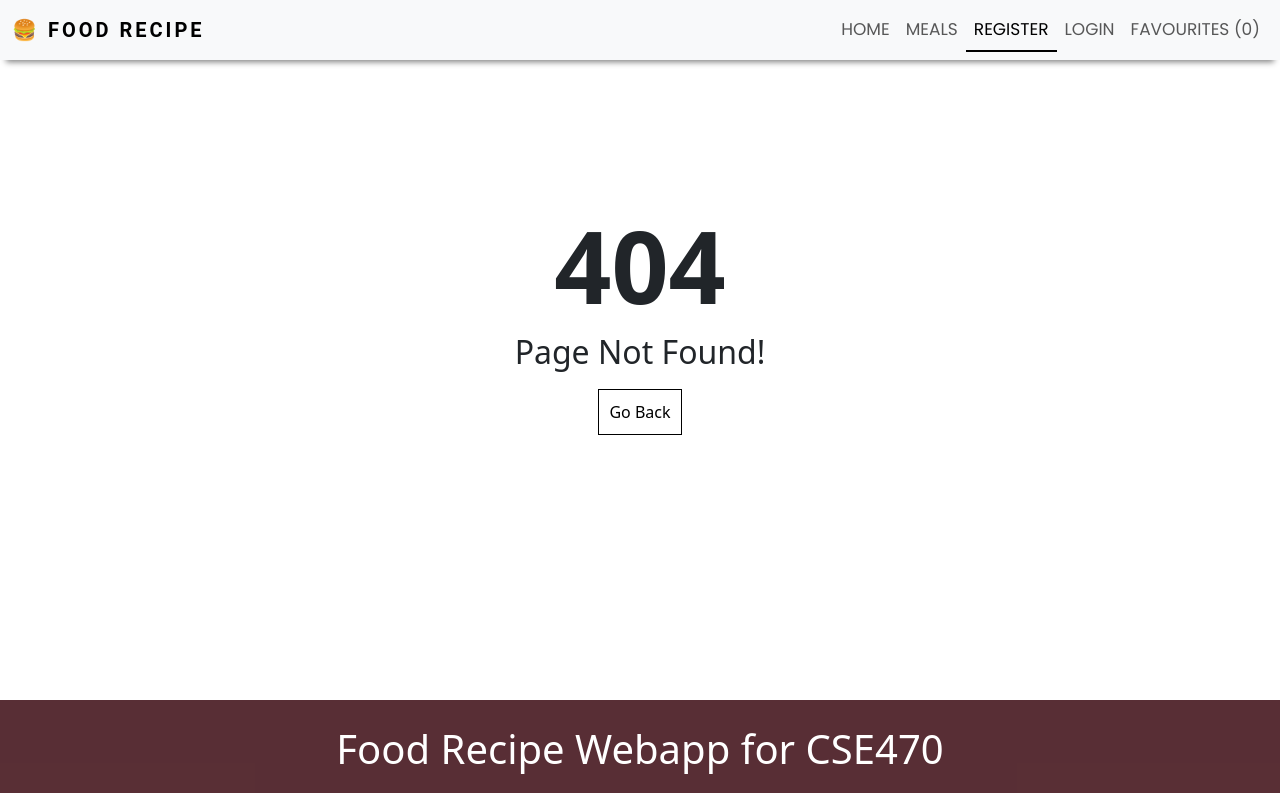
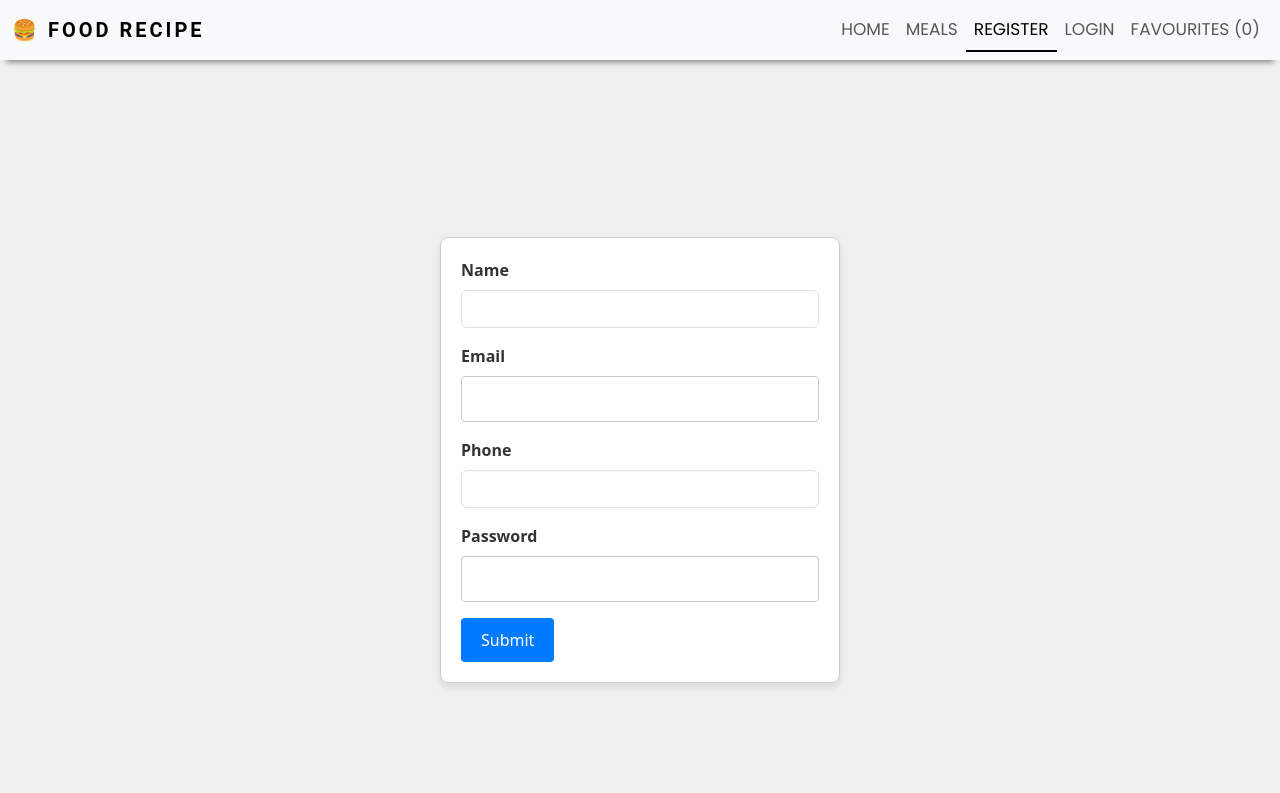
Before and after one commit to PriomDeb/food_recipe, a React (Create React App) app in the folder client/: page /register in a window 1280 px wide. Before the commit this address had no page. Shown: the top 793 px of the page. Built offline with nearby package versions, Linux system fonts and the light colour scheme.

Commit message:
created register page and added style

```diff
--- a/client/src/App.js
+++ b/client/src/App.js
@@ -1,20 +1,20 @@
-import {Routes, Route} from 'react-router-dom';
-import { HomePage } from './pages/HomePage';
-import { About } from './pages/About';
-import { Contact } from './pages/Contact';
-import { PageNotFound } from './pages/PageNotFound';
+import { Routes, Route } from "react-router-dom";
+import { HomePage } from "./pages/HomePage";
+import { About } from "./pages/About";
+import { Contact } from "./pages/Contact";
+import { PageNotFound } from "./pages/PageNotFound";
+import Register from "./pages/Auth/Register";
 
 function App() {
   return (
     <>
-
-    <Routes>
-      <Route path='/' element={<HomePage/>}/>
-      <Route path='/about' element={<About/>}/>
-      <Route path='/contact' element={<Contact/>}/>
-      <Route path='*' element={<PageNotFound/>}/>
-    </Routes>
-
+      <Routes>
+        <Route path="/" element={<HomePage />} />
+        <Route path="/about" element={<About />} />
+        <Route path="/contact" element={<Contact />} />
+        <Route path="/register" element={<Register />} />
+        <Route path="*" element={<PageNotFound />} />
+      </Routes>
     </>
   );
 }
--- a/client/src/index.css
+++ b/client/src/index.css
@@ -99,3 +99,62 @@
   align-items: center;
   justify-content: center;
 }
+
+/* ============================== */
+/* =======Register Page========== */
+
+.register {
+  display: flex;
+  flex-direction: column;
+  align-items: center;
+  justify-content: center;
+  height: 100vh;
+  background-color: #f0f0f0;
+  padding: 20px;
+}
+
+/* Styles for the form container */
+.register form {
+  width: 100%;
+  max-width: 400px;
+  padding: 20px;
+  background-color: #fff;
+  border: 1px solid #ccc;
+  border-radius: 8px;
+  box-shadow: 0 4px 8px rgba(0, 0, 0, 0.1);
+}
+
+.register form label {
+  font-size: 16px;
+  font-weight: bold;
+  margin-bottom: 8px;
+  color: #333;
+}
+
+.register form input[type="email"],
+.register form input[type="password"] {
+  width: 100%;
+  padding: 10px;
+  font-size: 16px;
+  border: 1px solid #ccc;
+  border-radius: 4px;
+  margin-bottom: 16px;
+}
+
+.register form .form-check {
+  margin-bottom: 16px;
+}
+
+.register form .btn-primary {
+  padding: 10px 20px;
+  font-size: 16px;
+  background-color: #007bff;
+  color: #fff;
+  border: none;
+  border-radius: 4px;
+  cursor: pointer;
+}
+
+.register form .btn-primary:hover {
+  background-color: #0056b3;
+}
--- /dev/null
+++ b/client/src/pages/Auth/Register.js
@@ -0,0 +1,80 @@
+import React, { useState } from "react";
+import {Layout} from "../../components/Layout/Layout";
+
+const Register = () => {
+  const [name, setName] = useState("");
+  const [email, setEmail] = useState("");
+  const [password, setPassword] = useState("");
+  const [phone, setPhone] = useState("");
+
+  const handleSubmit = (e) => {
+    e.preventDefault();
+    console.log(name, email, password, phone);
+  };
+
+  return (
+    <Layout title="Register">
+      <div className="register">
+        <form onSubmit={handleSubmit}>
+          <div className="mb-3">
+            <label htmlFor="exampleInputName" className="form-label">
+              Name
+            </label>
+            <input
+              type="text"
+              value={name}
+              onChange={(e) => setName(e.target.value)}
+              className="form-control"
+              id="exampleInputEmail1"
+              required
+            />
+          </div>
+          <div className="mb-3">
+            <label htmlFor="exampleInputName" className="form-label">
+              Email
+            </label>
+            <input
+              type="email"
+              value={email}
+              onChange={(e) => setEmail(e.target.value)}
+              className="form-control"
+              id="exampleInputEmail1"
+              required
+            />
+          </div>
+          <div className="mb-3">
+            <label htmlFor="exampleInputName" className="form-label">
+              Phone
+            </label>
+            <input
+              type="text"
+              value={phone}
+              onChange={(e) => setPhone(e.target.value)}
+              className="form-control"
+              id="exampleInputEmail1"
+              required
+            />
+          </div>
+          <div className="mb-3">
+            <label htmlFor="exampleInputPassword1" className="form-label">
+              Password
+            </label>
+            <input
+              type="password"
+              value={password}
+              onChange={(e) => setPassword(e.target.value)}
+              className="form-control"
+              id="exampleInputPassword1"
+              required
+            />
+          </div>
+          <button type="submit" className="btn btn-primary">
+            Submit
+          </button>
+        </form>
+      </div>
+    </Layout>
+  );
+};
+
+export default Register;
```
